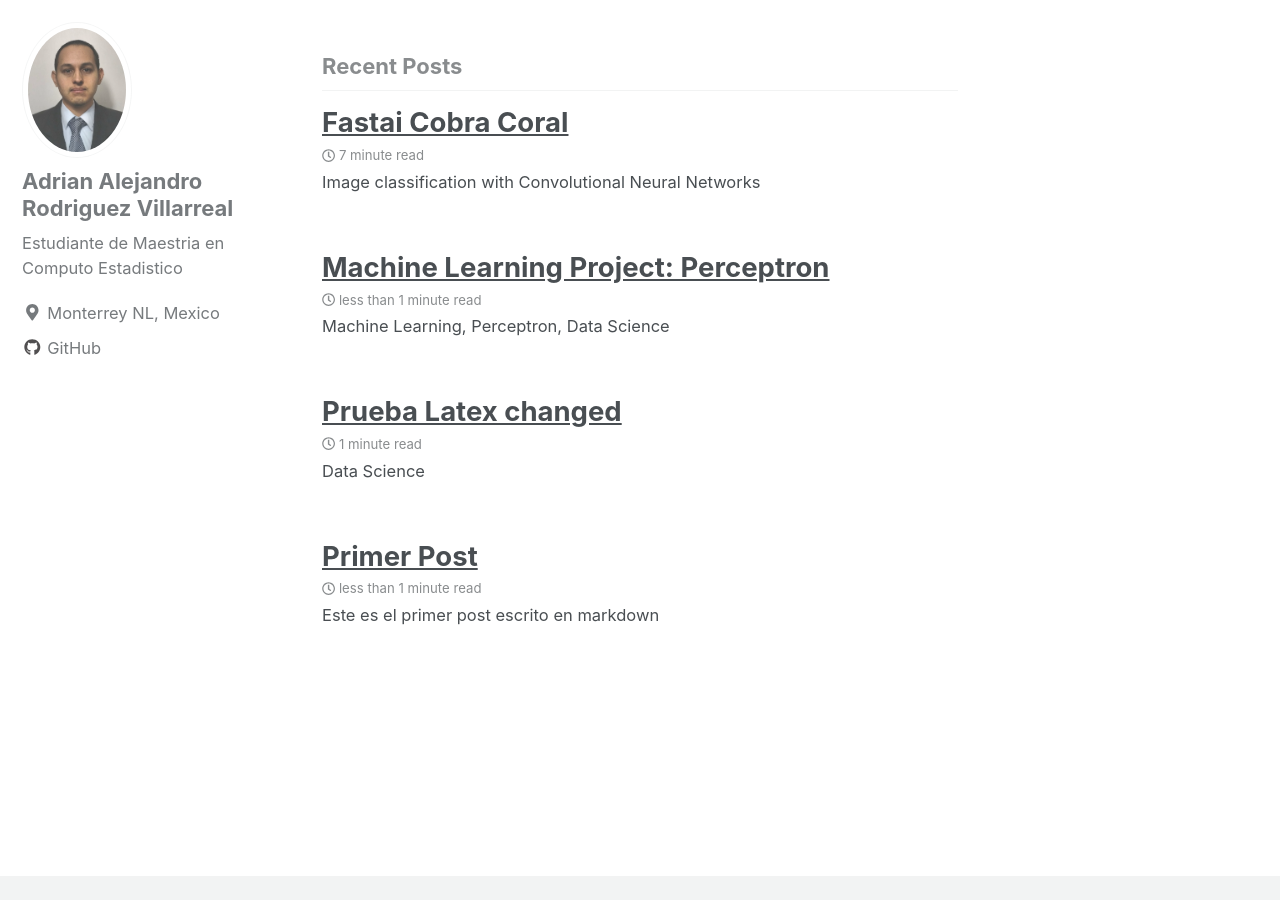
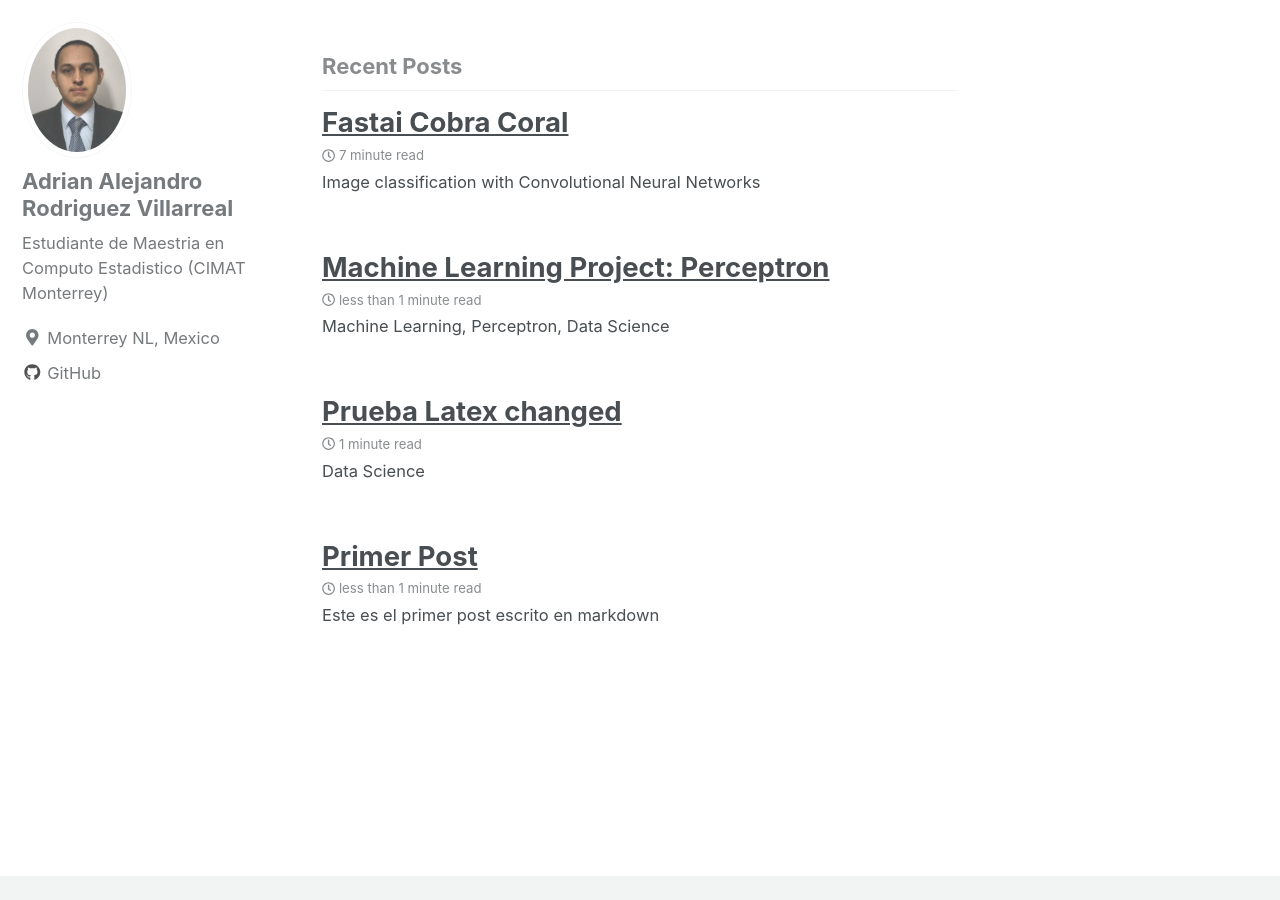
Before and after one commit to adrian-rdz/adrian-rdz.github.io, a Jekyll site: the page built from index.html, in a window 1280 px wide and 900 px high, scrolled down 1082 px. Built offline with Jekyll 4.4.1, drawn with Linux system fonts in a browser that asks for light colours; nearby versions of some CDN libraries; the list of posts is cut into pages by our own code.

Commit message:
config profile

```diff
--- a/_config.yml
+++ b/_config.yml
@@ -102,7 +102,7 @@ analytics:
 author:
   name             : "Adrian Alejandro Rodriguez Villarreal"
   avatar           : /images/AdrianRodriguez.jpg # path of avatar image, e.g. "/assets/images/bio-photo.jpg"
-  bio              : "Estudiante de Maestria en Computo Estadistico"
+  bio              : "Estudiante de Maestria en Computo Estadistico (CIMAT Monterrey)"
   location         : "Monterrey NL, Mexico"
   email            :
   uri              :
```
